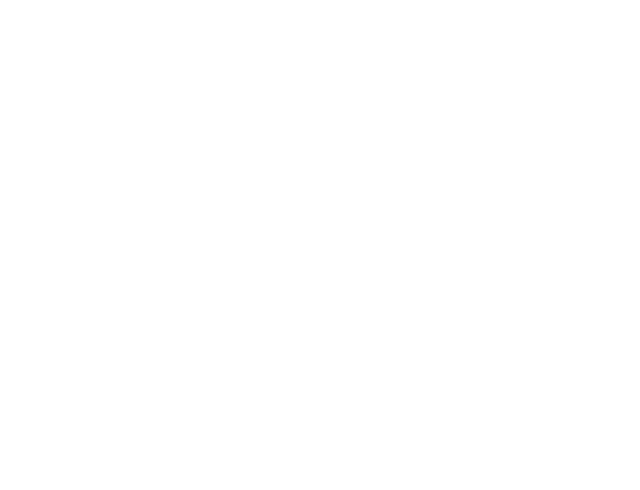
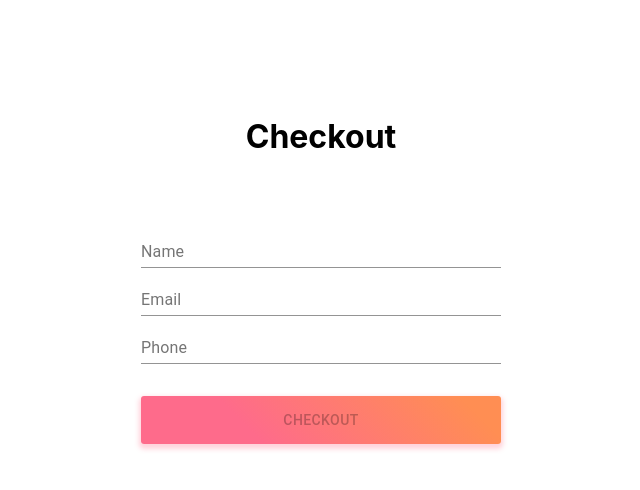
Before and after one commit to grigory-lapshin/strelka-test, a React (Create React App) app: page /checkout in a window 1280 px wide. Shown: the top 490 px of the page, without its empty margins (319-959 px from the left). Built offline with nearby package versions, Linux system fonts and the light colour scheme.

Commit message:
feat: checout page

```diff
--- a/src/Pages/Checkout.js
+++ b/src/Pages/Checkout.js
@@ -1,3 +1,39 @@
 import React from 'react';
+import { styled } from '@material-ui/styles';
+import { Button, Container, TextField } from '@material-ui/core';
+import { Link } from 'react-router-dom';
+import Header from '../components/Header';
+import GradientButton from '../components/GradientButton';
 
-export default () => <></>;
+const CenteredContainer = styled(Container)({
+  padding: '6em',
+  display: 'flex',
+  flexDirection: 'column',
+  alignItems: 'stretch',
+});
+
+const From = styled('form')({
+  display: 'flex',
+  flexDirection: 'column',
+});
+
+const FieldsContainer = styled('div')({
+  display: 'flex',
+  flexDirection: 'column',
+  alignItems: 'stretch',
+  marginBottom: '2em',
+});
+
+export default () => (
+  <CenteredContainer>
+    <Header>Checkout</Header>
+    <From autoComplete="off">
+      <FieldsContainer>
+        <TextField label="Name" />
+        <TextField label="Email" />
+        <TextField label="Phone" />
+      </FieldsContainer>
+      <GradientButton disabled>Checkout</GradientButton>
+    </From>
+  </CenteredContainer>
+);
```
